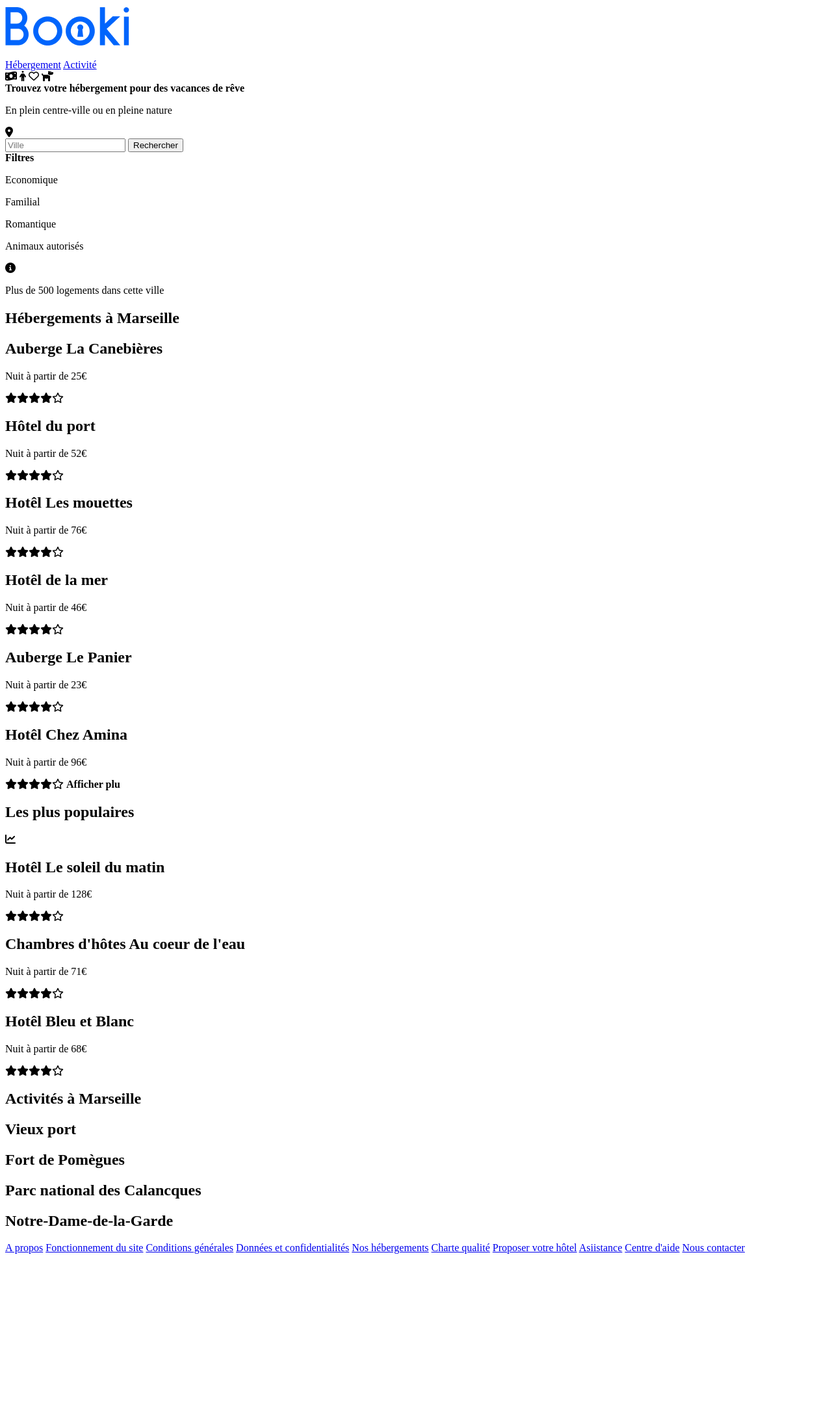
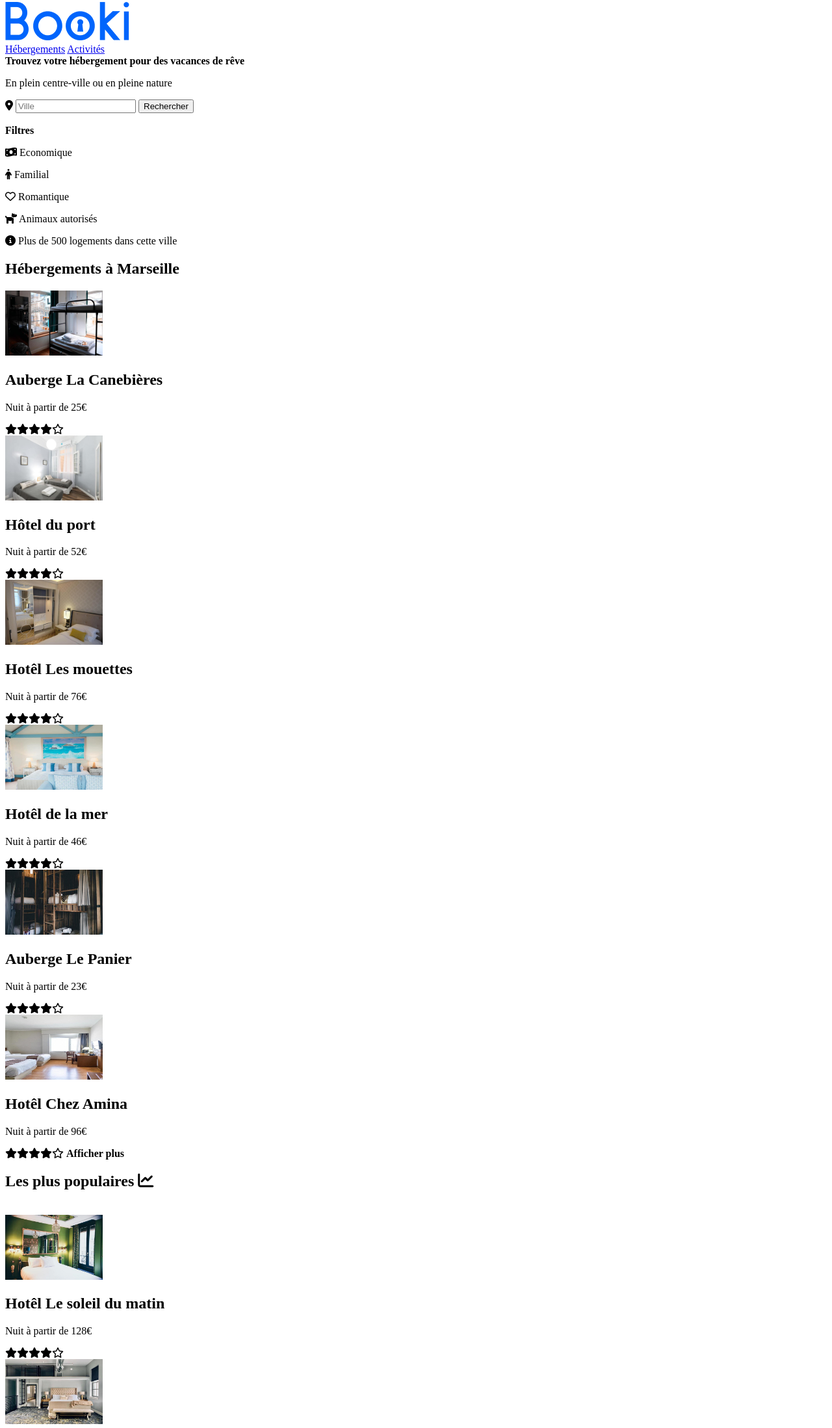
Before and after one commit to VinceDS99/OpenclassroomsProject, a plain HTML site: page Booki/Index.html in a window 1280 px wide. Shown: the part 5-2202 px from the top of the page at 65% size. Before the commit the page ends 1942 px from the top, so only its background shows below. Drawn offline with Linux system fonts and the light colour scheme.

Commit message:
Ajout projet 1 et amélioration projet 2

```diff
--- a/Booki/Index.html
+++ b/Booki/Index.html
@@ -13,99 +13,129 @@
 
         <header >
 
-            <p><a href="#"><img src="Images\Images Booki\logo\Booki.png" alt="Booki" title="Booki" class="logo"/></a></p>
+            <a href="#"><img src="Images\Images Booki\logo\Booki.png" alt="Booki" title="Booki" class="logo"/></a>
 
             <nav class="navbar">
-                <a href="#" class="nav">Hébergement</a>
-                <a href="#" class="nav">Activité</a>
+                <a href="#" class="nav">Hébergements</a>
+                <a href="#" class="nav">Activités</a>
             </nav>
 
         </header>
 
 
 
-        <i class="fa-solid fa-money-bill-wave"></i>
-        <i class="fa-solid fa-person"></i>
-        <i class="fa-regular fa-heart" id="coeur"></i>
-        <i class="fa-solid fa-dog"></i>
 
         <section>
+
             <strong>Trouvez votre hébergement pour des vacances de rêve</strong>
             <p>En plein centre-ville ou en pleine nature</p>
 
-            <i class="fa-solid fa-location-dot"></i>
             <form action="#" method="post">
+                <i class="fa-solid fa-location-dot"></i>
                 <input type="text" name="Ville" id="Ville" placeholder="Ville">
                 <button type="submit" class="btn" value="Submit">Rechercher</button>
             </form>
+<br>
+            <strong>Filtres</strong>
 
-            <strong>Filtres</strong> <p>Economique</p> <p>Familial</p> <p>Romantique</p> <p>Animaux autorisés</p>
+            <p><i class="fa-solid fa-money-bill-wave"></i> Economique</p>
+            <p><i class="fa-solid fa-person"></i> Familial</p>
+            <p><i class="fa-regular fa-heart" id="coeur"></i> Romantique</p>
+            <p><i class="fa-solid fa-dog"></i> Animaux autorisés</p>
+
         </section>
 
-        <i class="fa-solid fa-circle-info"></i>
-        <p>Plus de 500 logements dans cette ville</p>
+        <p><i class="fa-solid fa-circle-info"></i> Plus de 500 logements dans cette ville</p>
 
         <section>
 
             <h1><strong>Hébergements à Marseille</strong></h1>
 
+            <a href="#"><img src="Images\Images Booki\hebergements\4_small\marcus-loke-WQJvWU_HZFo-unsplash.jpg" alt="Booki" title="Booki" class="logo" width="150" height="100"/></a>
             <h2><strong>Auberge La Canebières</strong></h2>
             <p>Nuit à partir de 25€</p><i class="fa-solid fa-star"></i><i class="fa-solid fa-star"></i><i class="fa-solid fa-star"></i><i class="fa-solid fa-star"></i><i class="fa-regular fa-star"></i>
-
+<br>
+            <a href="#"><img src="Images\Images Booki\hebergements\4_small\fred-kleber-gTbaxaVLvsg-unsplash.jpg" alt="Booki" title="Booki" class="logo" width="150" height="100"/></a>
             <h2><strong>Hôtel du port</strong></h2>
             <p>Nuit à partir de 52€</p><i class="fa-solid fa-star"></i><i class="fa-solid fa-star"></i><i class="fa-solid fa-star"></i><i class="fa-solid fa-star"></i><i class="fa-regular fa-star"></i>
+            <br>
 
+            <a href="#"><img src="Images\Images Booki\hebergements\4_small\reisetopia-B8WIgxA_PFU-unsplash.jpg" alt="Booki" title="Booki" class="logo" width="150" height="100"/></a>
             <h2><strong>Hotêl Les mouettes</strong></h2>
             <p>Nuit à partir de 76€</p><i class="fa-solid fa-star"></i><i class="fa-solid fa-star"></i><i class="fa-solid fa-star"></i><i class="fa-solid fa-star"></i><i class="fa-regular fa-star"></i>
+            <br>
 
+            <a href="#"><img src="Images\Images Booki\hebergements\4_small\annie-spratt-Eg1qcIitAuA-unsplash.jpg" alt="Booki" title="Booki" class="logo" width="150" height="100"/></a>
             <h2><strong>Hotêl de la mer</strong></h2>
             <p>Nuit à partir de 46€</p><i class="fa-solid fa-star"></i><i class="fa-solid fa-star"></i><i class="fa-solid fa-star"></i><i class="fa-solid fa-star"></i><i class="fa-regular fa-star"></i>
+            <br>
 
+            <a href="#"><img src="Images\Images Booki\hebergements\4_small\nicate-lee-kT-ZyaiwBe0-unsplash.jpg" alt="Booki" title="Booki" class="logo" width="150" height="100"/></a>
             <h2><strong>Auberge Le Panier</strong></h2>
             <p>Nuit à partir de 23€</p><i class="fa-solid fa-star"></i><i class="fa-solid fa-star"></i><i class="fa-solid fa-star"></i><i class="fa-solid fa-star"></i><i class="fa-regular fa-star"></i>
+            <br>
 
+            <a href="#"><img src="Images\Images Booki\hebergements\4_small\febrian-zakaria-M6S1WvfW68A-unsplash.jpg" alt="Booki" title="Booki" class="logo" width="150" height="100" /></a>
             <h2><strong>Hotêl Chez Amina</strong></h2>
             <p>Nuit à partir de 96€</p><i class="fa-solid fa-star"></i><i class="fa-solid fa-star"></i><i class="fa-solid fa-star"></i><i class="fa-solid fa-star"></i><i class="fa-regular fa-star"></i>
 
-            <strong>Afficher plu</strong>
+            <strong>Afficher plus</strong>
 
         </section>
 
         <aside>
-            <h1><strong>Les plus populaires</strong></h1><i class="fa-solid fa-chart-line"></i>
+            <h1><strong>Les plus populaires </strong><i class="fa-solid fa-chart-line"></i></h1>
 
+            <br>
+
+            <a href="#"><img src="Images\Images Booki\hebergements\4_small\emile-guillemot-Bj_rcSC5XfE-unsplash.jpg" alt="Booki" title="Booki" class="logo" width="150" height="100" /></a>
             <h2><strong>Hotêl Le soleil du matin</strong></h2>
             <p>Nuit à partir de 128€</p><i class="fa-solid fa-star"></i><i class="fa-solid fa-star"></i><i class="fa-solid fa-star"></i><i class="fa-solid fa-star"></i><i class="fa-regular fa-star"></i>
 
+            <br>
+
+            <a href="#"><img src="Images\Images Booki\hebergements\4_small\aw-creative-VGs8z60yT2c-unsplash.jpg" alt="Booki" title="Booki" class="logo" width="150" height="100" /></a>
             <h2><strong>Chambres d'hôtes Au coeur de l'eau</strong></h2>
             <p>Nuit à partir de 71€</p><i class="fa-solid fa-star"></i><i class="fa-solid fa-star"></i><i class="fa-solid fa-star"></i><i class="fa-solid fa-star"></i><i class="fa-regular fa-star"></i>
 
+            <br>
+
+            <a href="#"><img src="Images\Images Booki\hebergements\4_small\febrian-zakaria-sjvU0THccQA-unsplash.jpg" alt="Booki" title="Booki" class="logo" width="150" height="100" /></a>
             <h2><strong>Hotêl Bleu et Blanc</strong></h2>
             <p>Nuit à partir de 68€</p><i class="fa-solid fa-star"></i><i class="fa-solid fa-star"></i><i class="fa-solid fa-star"></i><i class="fa-solid fa-star"></i><i class="fa-regular fa-star"></i>
 
         </aside>
 
         <section>
+
             <h1><strong>Activités à Marseille</strong></h1>
+
+            <a href="#"><img src="Images\Images Booki\activites\4_small\reno-laithienne-QUgJhdY5Fyk-unsplash.jpg" alt="Booki" title="Booki" class="logo" width="150" height="100" /></a>
             <h2>Vieux port</h2>
+
+            <a href="#"><img src="Images\Images Booki\activites\4_small\paul-hermann-QFTrLdQIRhI-unsplash.jpg" alt="Booki" title="Booki" class="logo" width="150" height="100" /></a>
             <h2>Fort de Pomègues</h2>
+
+            <a href="#"><img src="Images\Images Booki\activites\4_small\kilyan-sockalingum-NR8-cBCN3aI-unsplash.jpg" alt="Booki" title="Booki" class="logo" width="150" height="100" /></a>
             <h2>Parc national des Calancques</h2>
+
+            <a href="#"><img src="Images\Images Booki\activites\4_small\florian-wehde-xW9e8gdotxI-unsplash.jpg" alt="Booki" title="Booki" class="logo" width="150" height="100" /></a>
             <h2>Notre-Dame-de-la-Garde</h2>
 
         </section>
 
         <footer>
 
-            <a href="#">A propos</a>
+            <strong><a href="#">A propos</a></strong>
             <a href="#">Fonctionnement du site</a>
             <a href="#">Conditions générales</a>
             <a href="#">Données et confidentialités</a>
 
-            <a href="#">Nos hébergements</a>
+            <strong><a href="#">Nos hébergements</a>   </strong>
             <a href="#">Charte qualité</a>
             <a href="#">Proposer votre hôtel</a>
 
-            <a href="#">Asiistance</a>
+            <strong><a href="#">Assistance</a>  </strong>
             <a href="#">Centre d'aide</a>
             <a href="#">Nous contacter</a>
 
```
Also changed, not shown: 1 other file.
